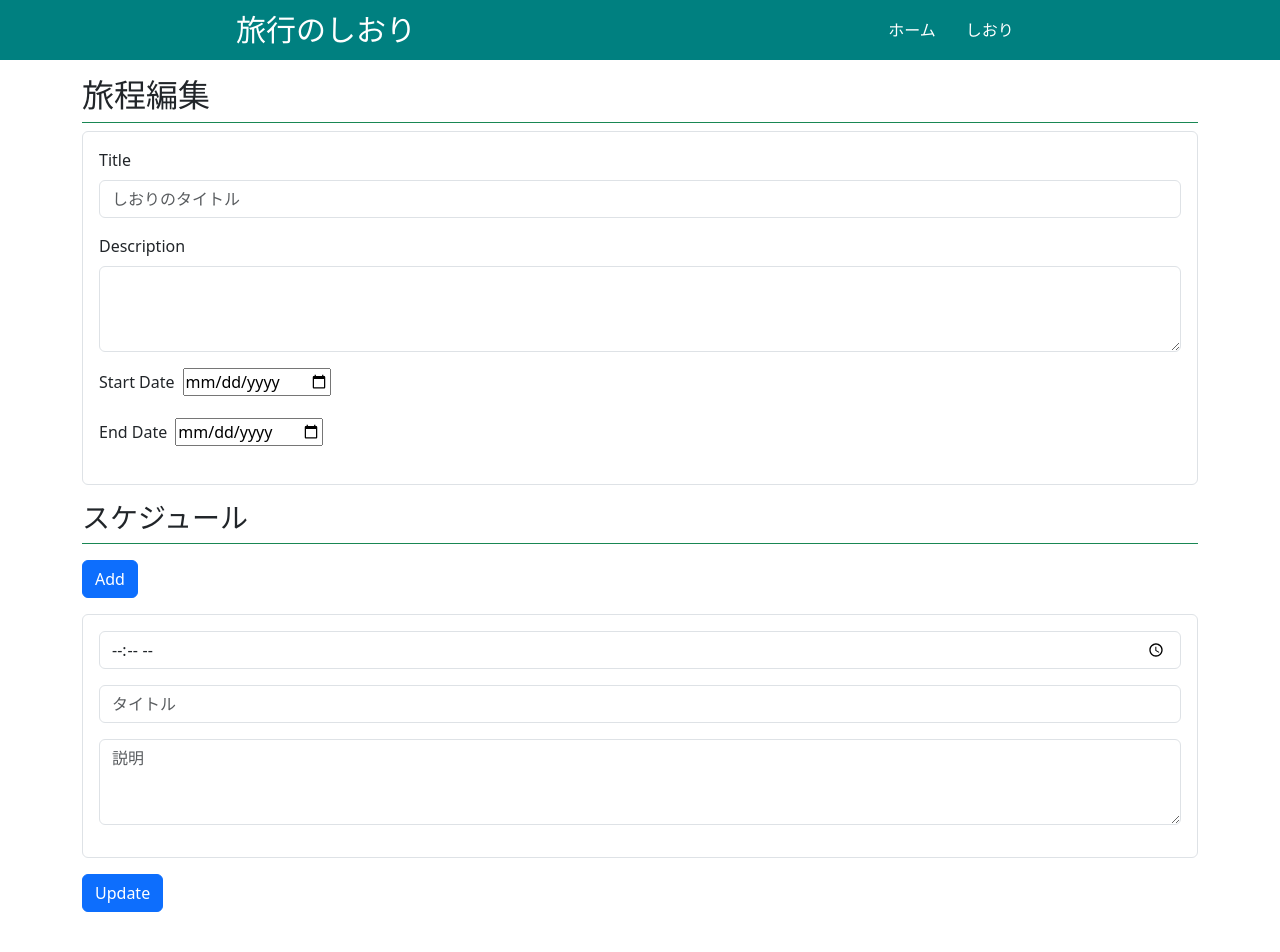
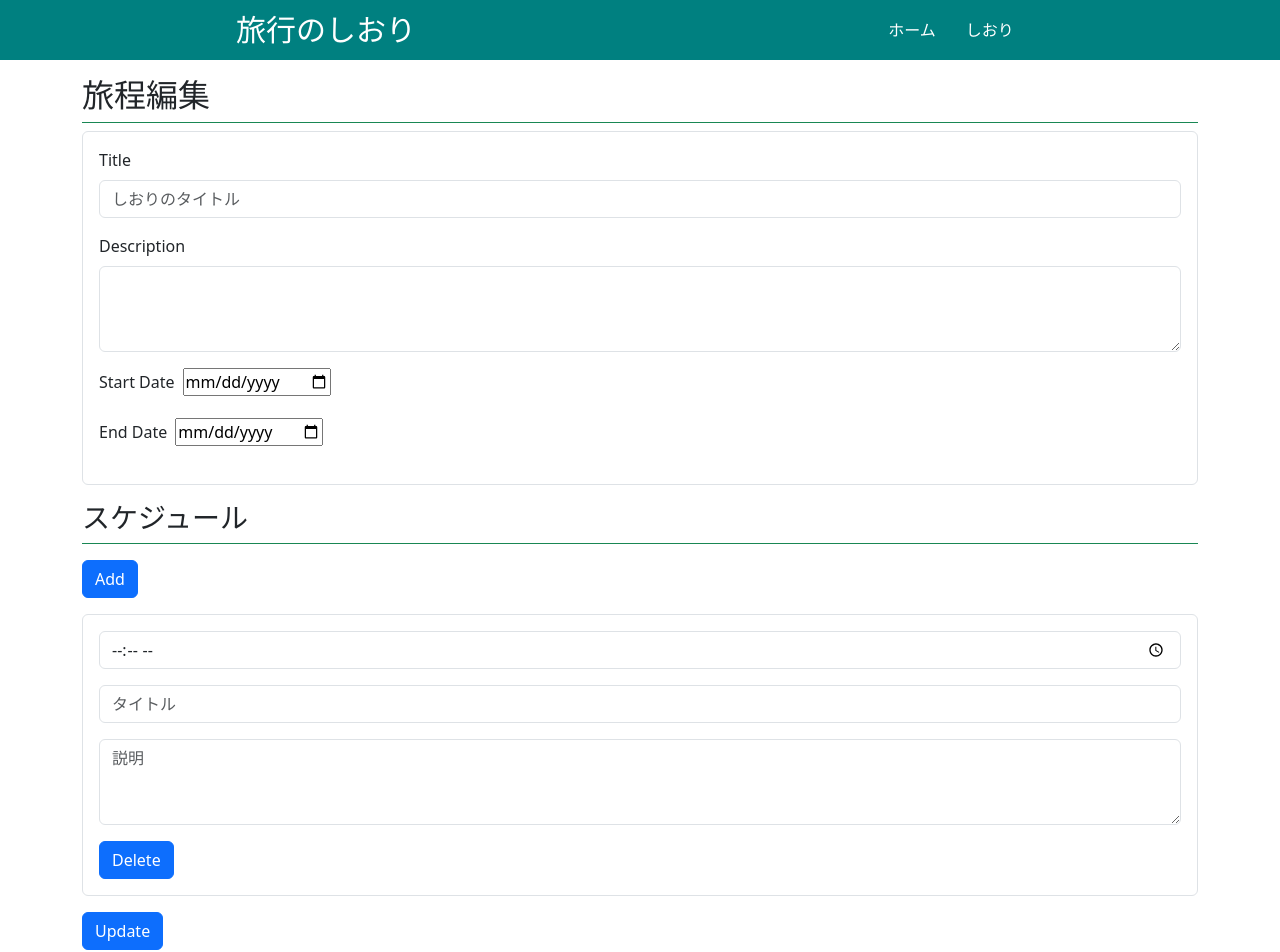
Before and after one commit to kazuef/travel-itinerary, a React (Create React App) app in the folder travel-itinerary-app/: page /edit/1 in a window 1280 px wide. Shown: the top 952 px of the page. Before the commit the page ends 928 px from the top, so only its background shows below. Built offline with nearby package versions, Linux system fonts and the light colour scheme; no server answers.

Commit message:
フォームを増やせるように修正

```diff
--- a/travel-itinerary-app/src/components/ItineraryForm.js
+++ b/travel-itinerary-app/src/components/ItineraryForm.js
@@ -9,6 +9,8 @@ const ItineraryForm = () => {
     const [endDate, setEndDate] = useState('');
 
     const [scheduleTime, setScheduleTime] = useState('');
+
+    const [forms, setForms] = useState([{ id: Date.now() }]);
 
     const navigate = useNavigate();
     const { id } = useParams();
@@ -24,6 +26,15 @@ const ItineraryForm = () => {
             });
         }
     }, [id]);
+
+    const addForm =  () => {
+        setForms([...forms, { id: Date.now() }]);
+    }
+
+    const deleteForm = (id) => {
+        const newForms = forms.filter(form => form.id !== id);
+        setForms(newForms);
+    }
 
     const handleSubmit = (e) => {
         e.preventDefault();
@@ -88,8 +99,10 @@ const ItineraryForm = () => {
             </div>
 
             <h3 className='border-bottom border-success pb-2 mb-3'>スケジュール</h3>
-            <botton className="mb-3 btn btn-primary" type='button'>Add</botton>
-            <div className="border rounded-2 p-3 mb-3">
+            <botton className="mb-3 me-2 btn btn-primary" type='button' onClick={addForm}>Add</botton>
+
+            {forms.map(form => (
+                <div className="border rounded-2 p-3 mb-3" key={form.id}>
                     <div className="mb-3">
                         <input
                             type='time'
@@ -119,7 +132,10 @@ const ItineraryForm = () => {
                         >
                         </textarea>
                     </div>
+                    <botton className="me-2 btn btn-primary" type='button' onClick={deleteForm}>Delete</botton>
                 </div>
+            ))}
+
             <button className="mb-3 btn btn-primary" type="submit">{id ? 'Update' : 'Create'}</button>
         </form>
     )
```
Lines whose indentation alone changed are shown as unchanged.
